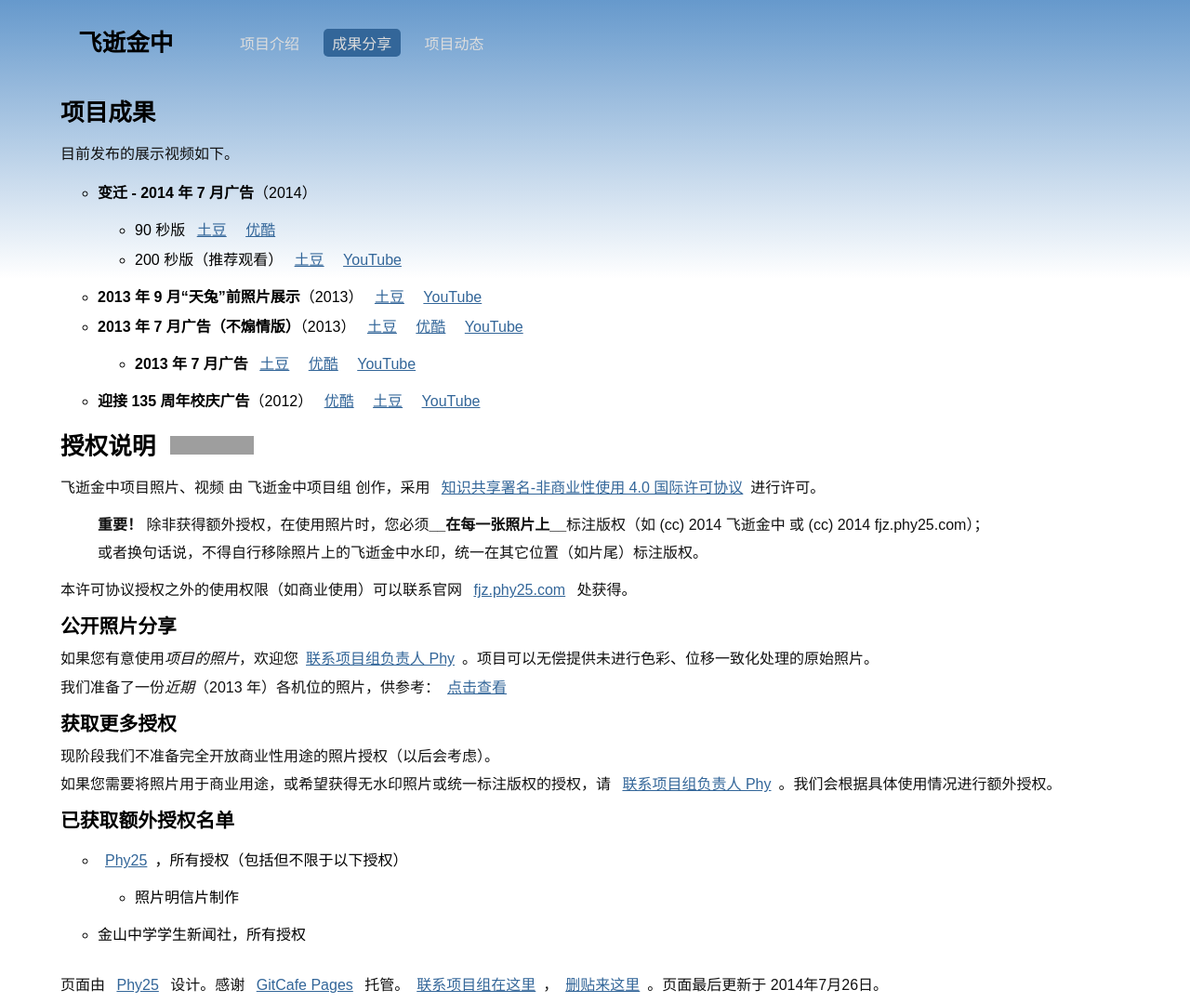
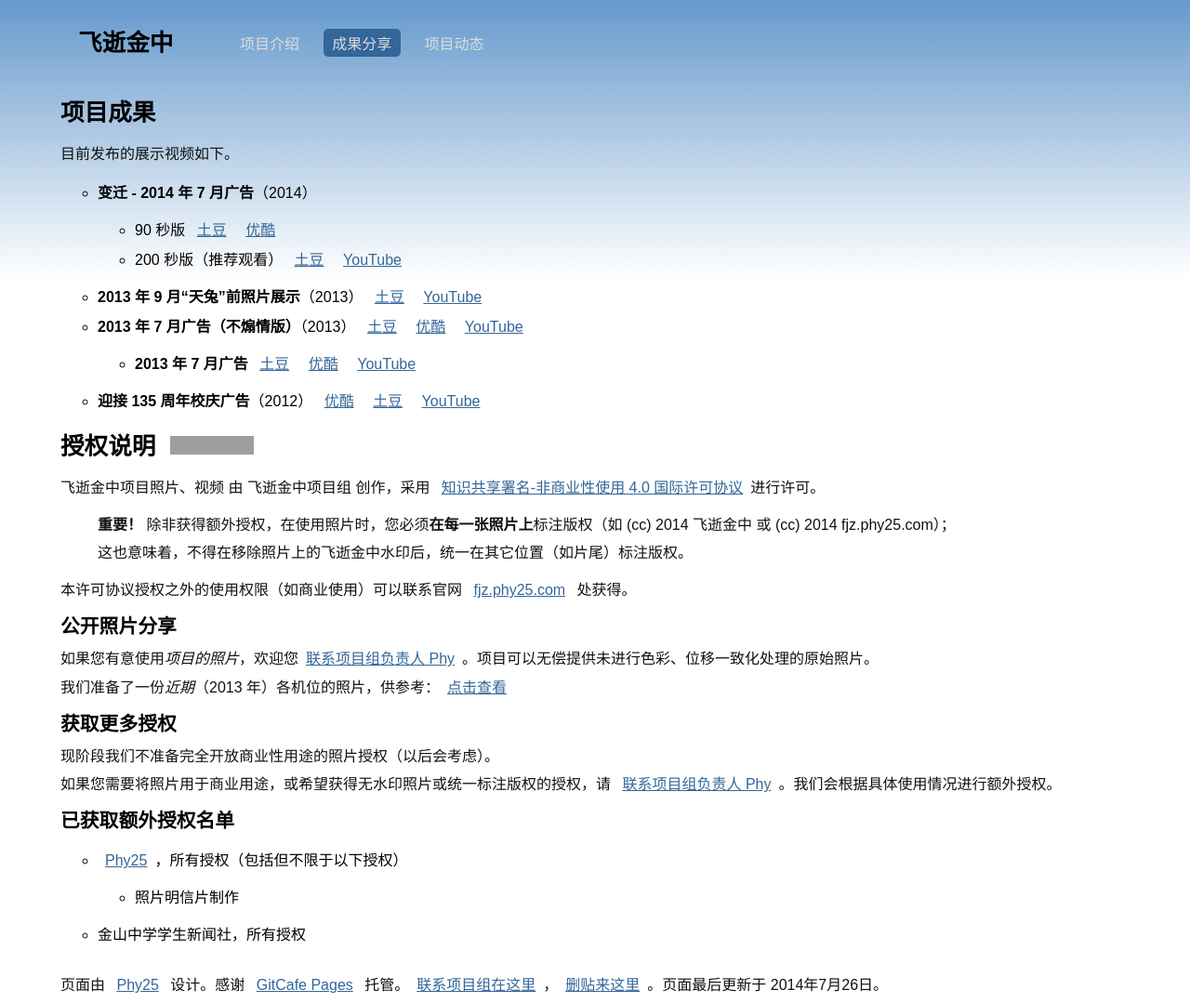
Before and after one commit to fleetingjz/fleetingjz.github.io, a Jekyll site: the page built from works.md, in a window 1280 px wide. Shown: the whole page at 93% size. Built offline with Jekyll 4.4.1, drawn with Linux system fonts in a browser that asks for light colours; comment, search, counter and statistics services are not loaded; grey boxes are pictures that could not be loaded.

Commit message:
修 typo。

```diff
--- a/_includes/news_list.html
+++ b/_includes/news_list.html
@@ -11,7 +11,7 @@
   </span>
   <div class="post-meta">
     <time class="post-date">
-      {{ page.date | date: "%Y/%m/%d" }}
+      {{ post.date | date: "%Y/%m/%d" }}
     </time>
     {{ post.author }}
   </div>
--- a/_layouts/news_item.html
+++ b/_layouts/news_item.html
@@ -5,7 +5,7 @@ layout: news
 <article>
   <h2>
     {{ page.title }}
-    <a href="{{ page.url }}" class="permalink" title="Permalink">∞</a>
+    <a href="{{ page.url }}" class="permalink" title="永久链接">∞</a>
   </h2>
   <span class="post-category">
     {% for category in page.categories %}
--- a/works.md
+++ b/works.md
@@ -22,9 +22,9 @@ categories: works
 ========
 <span xmlns:dct="http://purl.org/dc/terms/" property="dct:title">飞逝金中项目照片、视频</span> 由 <span xmlns:cc="http://creativecommons.org/ns#" property="cc:attributionName">飞逝金中项目组</span> 创作，采用 <a rel="license" href="http://creativecommons.org/licenses/by-nc/4.0/">知识共享署名-非商业性使用 4.0 国际许可协议</a>进行许可。
 
-> **重要！** 除非获得额外授权，在使用照片时，您必须**__在每一张照片上__**标注版权（如 (cc) 2014 飞逝金中 或 (cc) 2014 fjz.phy25.com）；
+> **重要！** 除非获得额外授权，在使用照片时，您必须**在每一张照片上**标注版权（如 (cc) 2014 飞逝金中 或 (cc) 2014 fjz.phy25.com）；
 >
-> 或者换句话说，不得自行移除照片上的飞逝金中水印，统一在其它位置（如片尾）标注版权。
+> 这也意味着，不得在移除照片上的飞逝金中水印后，统一在其它位置（如片尾）标注版权。
 
 本许可协议授权之外的使用权限（如商业使用）可以联系官网 <a xmlns:cc="http://creativecommons.org/ns#" href="http://phy25.com/p/fleetingjz/works.html#morePermissions" rel="cc:morePermissions">fjz.phy25.com</a> 处获得。
 
```
